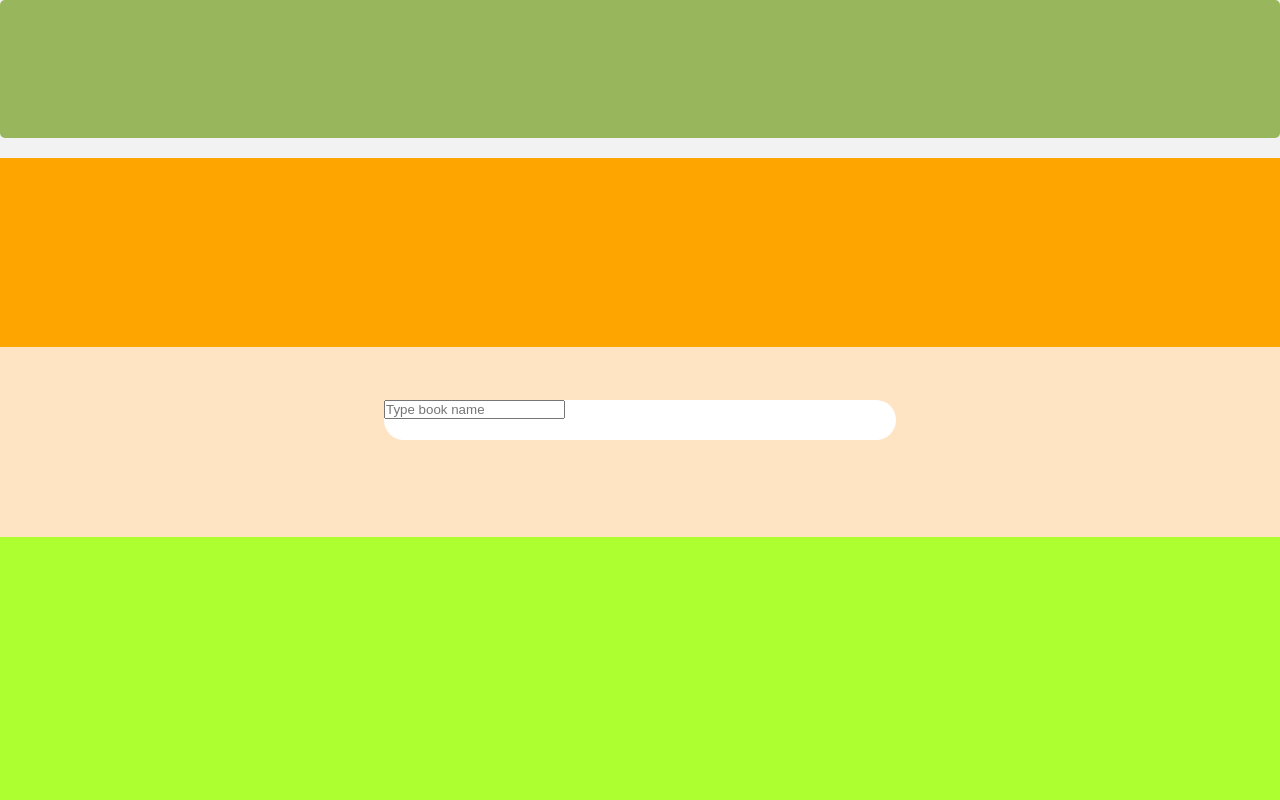
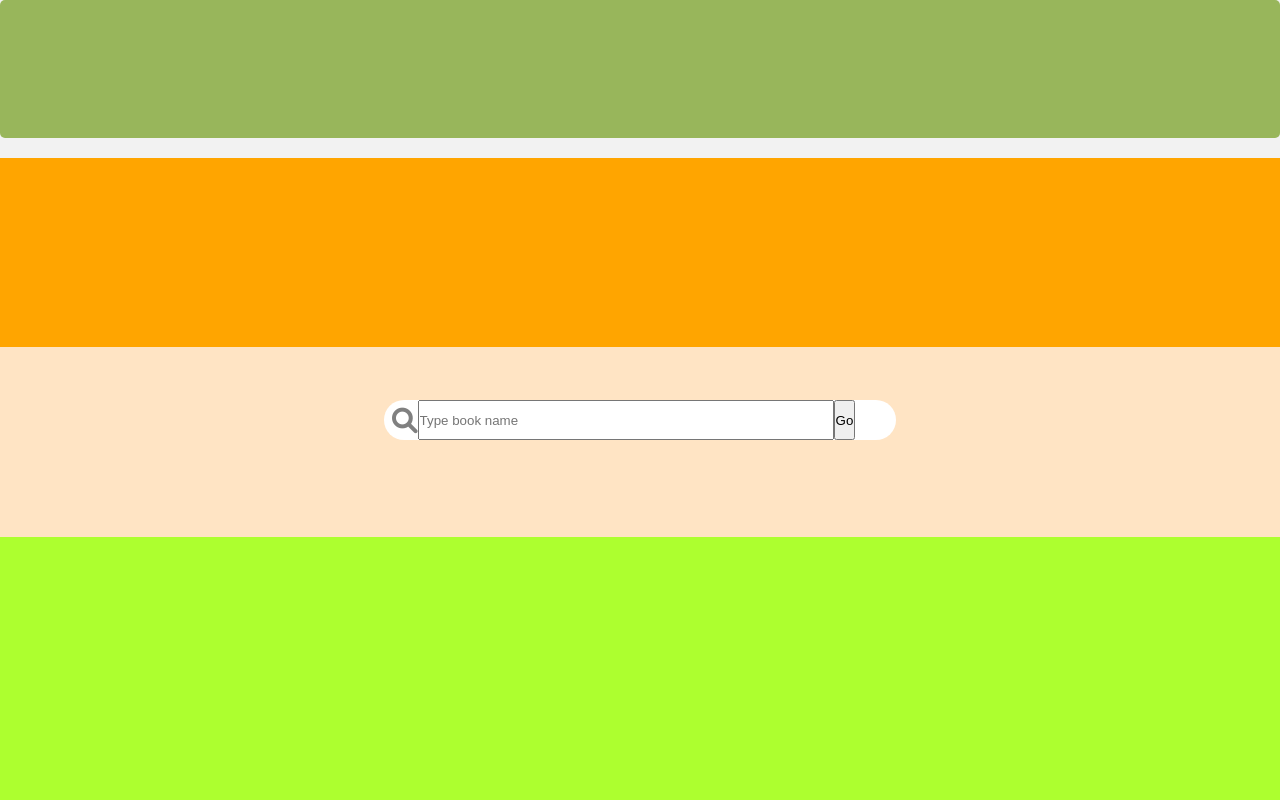
Before and after one commit to Assassinationrogue/Book_summary_assignment, an Angular app: page / in a window 1280 px wide. Shown: the top 800 px of the page. Built offline with nearby package versions, Linux system fonts and the light colour scheme.

Commit message:
# new css applied

```diff
--- a/src/app/components/home/home.component.html
+++ b/src/app/components/home/home.component.html
@@ -8,13 +8,16 @@
         [ngClass]="{ 'is-loading': isLoading }"
       >
         <div class="layout__body-search--content---bar">
-
+          <i
+            class="fa-solid fa-magnifying-glass layout__body-search--content---bar----icon"
+          ></i>
           <input
             type="text"
             #searchInput
-            class="layout__body-search--content---bar---input"
+            class="layout__body-search--content---bar----input"
             placeholder="Type book name"
           />
+          <button type="submit" class="layout__body-search--content---bar----button">Go</button>
         </div>
       </div>
     </div>
--- a/src/app/components/home/home.component.scss
+++ b/src/app/components/home/home.component.scss
@@ -15,35 +15,58 @@
       background-color: greenyellow; // for checking
       display: grid;
       grid-template-rows: 25% 25% 50%;
-      border-radius: 5px;
+      border-radius: .5rem;
     }
 
-    &-heading{
+    &-heading {
       background-color: orange;
     }
 
-    &-search{
+    &-search {
       background-color: bisque;
-        &--content{
+      &--content {
         position: absolute;
         top: 50%;
         left: 50%;
         transform: translateX(-50%);
-            &---bar{
+        &---bar {
           width: 32rem;
-                border-radius: 25px;
+          border-radius: 2.5rem;
           height: 2.5rem;
           border: none;
           background-color: #fff;
-                &:active{
+          display: flex;
+          padding: 0 .5rem;
+
+          &----input {
+            width: 26rem;
+          }
+
+          &----icon {
+            font-size: 1.6rem;
+            color: grey;
+            transition: color 0.3s;
+            position: relative;
+            top: 50%;
+            transform: translateY(-12px);
+
+            &:hover {
+              color: black;
+            }
+          }
+          &:active {
             border: none;
+            color: black;
+          }
+
+          &:hover {
+            color: black;
           }
         }
       }
     }
 
-    &-content{
-
+    &-content {
     }
   }
 
```
Lines whose indentation alone changed are shown as unchanged.
